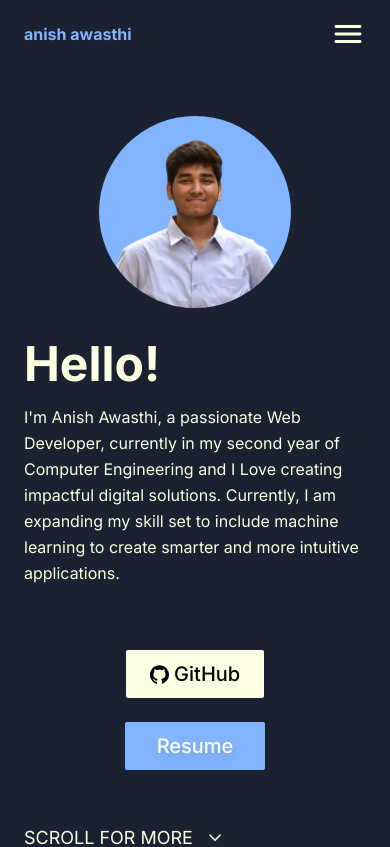
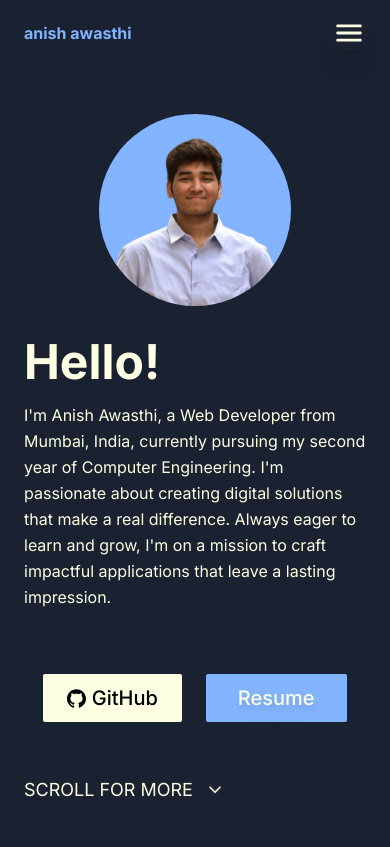
Before and after one commit to anish3333/portfolio, a Next.js app: page / in a window 390 px wide. Shown: the top 847 px of the page. Built offline with nearby package versions, Linux system fonts and the light colour scheme.

Commit message:
updating resume and mobile navbar

```diff
--- a/src/components/Hero.tsx
+++ b/src/components/Hero.tsx
@@ -25,13 +25,10 @@ const Hero = () => {
             <br />
           </h1>
           <p className="text-md leading-relaxed mb-8">
-            I&apos;m Anish Awasthi, a passionate Web Developer, currently in my
-            second year of Computer Engineering and I Love creating impactful
-            digital solutions. Currently, I am expanding my skill set to include machine learning
-            to create smarter and more intuitive applications.
+            I&apos;m Anish Awasthi, a Web Developer from Mumbai, India, currently pursuing my second year of Computer Engineering. I&apos;m passionate about creating digital solutions that make a real difference. Always eager to learn and grow, I&apos;m on a mission to craft impactful applications that leave a lasting impression.
           </p>
         </div>
-        <div className="flex max-sm:flex-col items-center justify-center gap-8 max-sm:gap-6">
+        <div className="flex flex-wrap items-center justify-center gap-8 max-sm:gap-6">
           <div>
             <Button
               asChild
--- a/src/components/MobileNav.tsx
+++ b/src/components/MobileNav.tsx
@@ -15,20 +15,20 @@ import { cn } from "@/lib/utils";
 const MobileNav = () => {
   const pathName = usePathname();
   return (
-    <section className="w-full max-w-[264px]">
+    <section className="w-full max-w-[264px] shadow-xl">
       <Sheet>
         <SheetTrigger asChild>
           <Image
             src="/icons/hamburger.svg"
             alt="hamburger icon"
-            width={36}
-            height={36}
+            width={34}
+            height={34}
             className="cursor-pointer sm:hidden"
           />
         </SheetTrigger>
         <SheetContent
           side="left"
-          className="border-none bg-[#1A2130] bg-opacity-65"
+          className="border-none bg-[#1A2130] bg-opacity-65 backdrop-blur-sm "
           onOpenAutoFocus={(e) => e.preventDefault()}
         >
           <div className="flex h-[calc(100vh-72px)] flex-col justify-between overflow-y-auto">
@@ -46,7 +46,7 @@ const MobileNav = () => {
                         className={cn(
                           "flex gap-4 items-center p-4 rounded-lg w-full max-w-60",
                           {
-                            "bg-blue-1": isActive,
+                            "bg-blue-1 shadow-md": isActive,
                           }
                         )}
                       >
```
Also changed, not shown: 1 other file (tests, documents, lock files or other folders).
